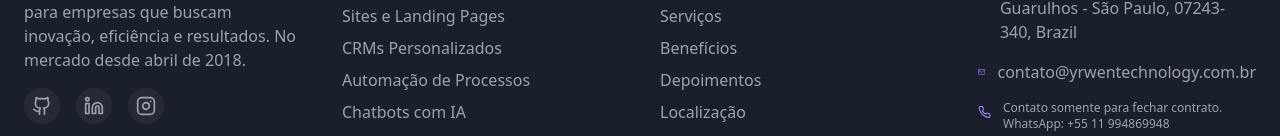
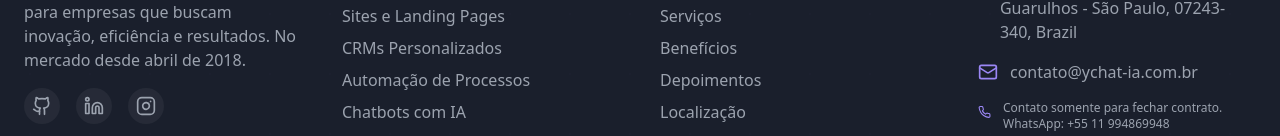
Before and after one commit to carloedvandro/page-yrwentechnology, a React (Vite) app: page / in a window 1280 px wide. Shown: the part 5846-5982 px from the top of the page. Built offline with nearby package versions, Linux system fonts and the light colour scheme.

Commit message:
Visual edit in Lovable
Edited UI in Lovable

```diff
--- a/src/components/Footer.tsx
+++ b/src/components/Footer.tsx
@@ -89,7 +89,7 @@ const Footer = () => {
               </li>
               <li className="flex items-start gap-3">
                 <Mail size={20} className="text-yrwen-purple mt-0.5" />
-                <span className="text-gray-400">contato@yrwentechnology.com.br</span>
+                <span className="text-gray-400">contato@ychat-ia.com.br</span>
               </li>
               <li className="flex items-start gap-3">
                 <Phone size={20} className="text-yrwen-purple mt-0.5" />
```
